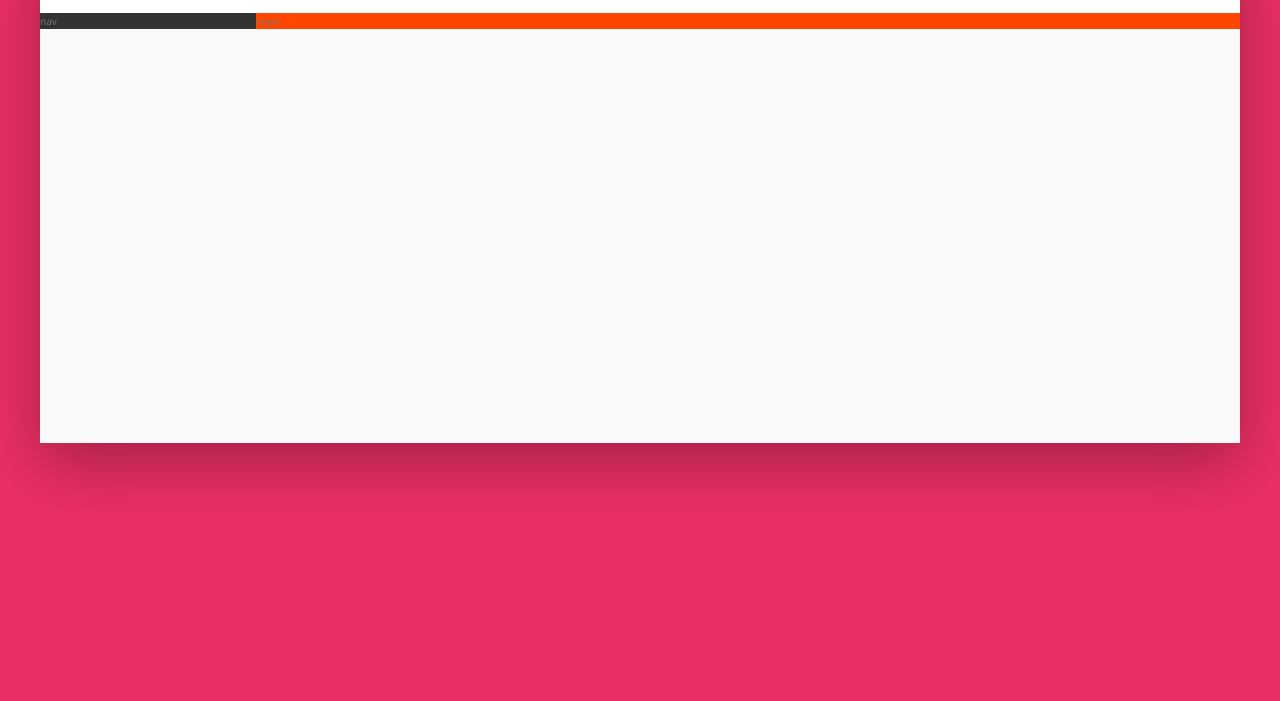
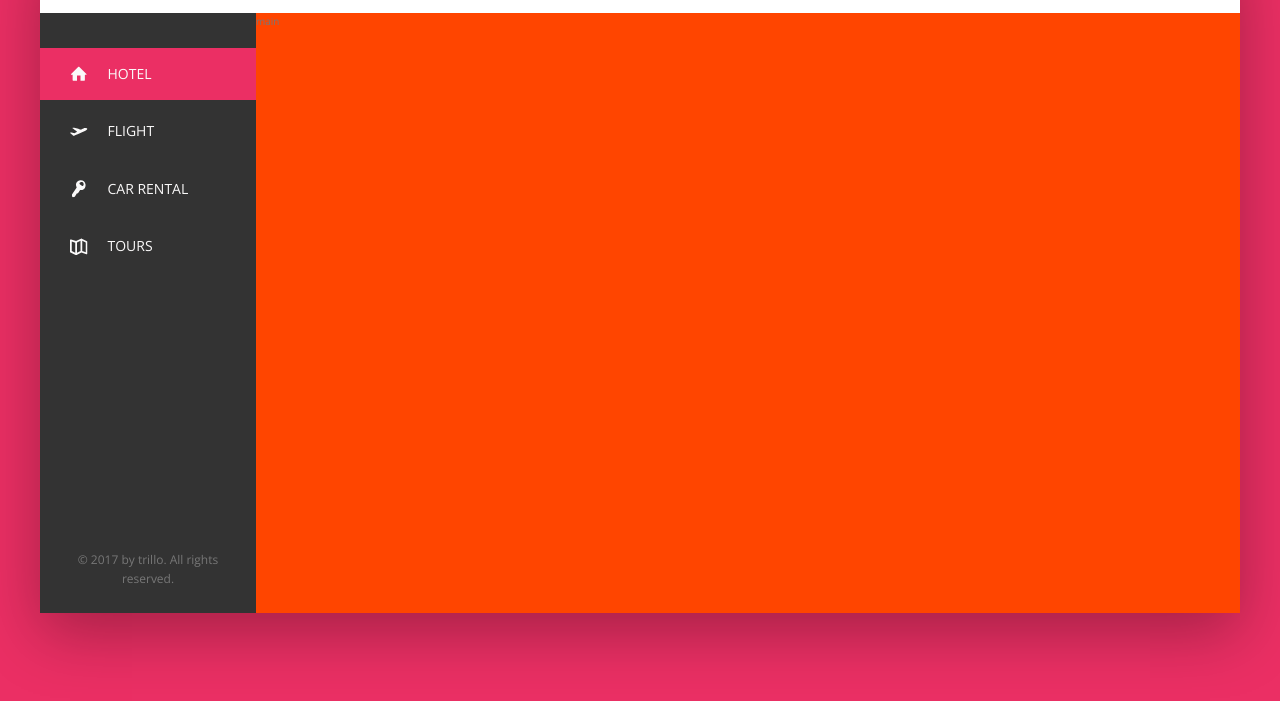
Before and after one commit to YudaiShiratori/Trillo, a website: page index.html in a window 1280 px wide. Shown: the part 137-838 px from the top of the page. Drawn offline with nearby package versions, Linux system fonts and the light colour scheme.

Commit message:
Sidebar until lesson 79

```diff
--- a/index.html
+++ b/index.html
@@ -50,7 +50,44 @@
         </nav>
       </header>
       <div class="content">
-        <nav class="sidebar">nav</nav>
+        <nav class="sidebar">
+          <ul class="side-nav">
+            <li class="side-nav__item side-nav__item--active">
+              <a href="#" class="side-nav__link">
+                <svg class="side-nav__icon">
+                  <use xlink:href="img/sprite.svg#icon-home"></use>
+                </svg>
+                <span>Hotel</span>
+              </a>
+            </li>
+            <li class="side-nav__item">
+              <a href="#" class="side-nav__link">
+                <svg class="side-nav__icon">
+                  <use xlink:href="img/sprite.svg#icon-aircraft-take-off"></use>
+                </svg>
+                <span>Flight</span>
+              </a>
+            </li>
+            <li class="side-nav__item">
+              <a href="#" class="side-nav__link">
+                <svg class="side-nav__icon">
+                  <use xlink:href="img/sprite.svg#icon-key"></use>
+                </svg>
+                <span>Car rental</span>
+              </a>
+            </li>
+            <li class="side-nav__item">
+              <a href="#" class="side-nav__link">
+                <svg class="side-nav__icon">
+                  <use xlink:href="img/sprite.svg#icon-map"></use>
+                </svg>
+                <span>Tours</span>
+              </a>
+            </li>
+          </ul>
+
+          <div class="legal">&copy; 2017 by trillo. All rights reserved.</div>
+        </nav>
         <main class="hotel-view">main</main>
       </div>
     </div>
--- a/sass/_components.scss
+++ b/sass/_components.scss
@@ -104,3 +104,71 @@
     margin-left: 1rem;
   }
 }
+
+////////////////////////////////////////
+// SIDE NAVIGATION
+.side-nav {
+  font-size: 1.4rem;
+  list-style: none;
+  margin-top: 3.5rem;
+
+  &__item {
+    position: relative;
+
+    &:not(:last-child) {
+      margin-bottom: 0.5rem;
+    }
+  }
+
+  &__item::before {
+    content: "";
+    position: absolute;
+    top: 0;
+    left: 0;
+    height: 100%;
+    width: 3px;
+    background-color: var(--color-primary);
+    transform: scaleY(0);
+    transition: transform 0.2s, width 0.4s cubic-bezier(1, 0, 0, 1) 0.2s,
+      background-color 0.1s;
+  }
+
+  &__item:hover::before,
+  &__item--active::before {
+    transform: scaleY(1);
+    width: 100%;
+  }
+
+  &__item:active::before {
+    background-color: var(--color-primary-light);
+  }
+
+  &__link:link,
+  &__link:visited {
+    color: var(--color-grey-light-1);
+    text-decoration: none;
+    text-transform: uppercase;
+    display: block;
+    padding: 1.5rem 3rem;
+    position: relative;
+    z-index: 10;
+    display: flex;
+    align-items: center;
+  }
+
+  &__icon {
+    width: 1.75rem;
+    height: 1.75rem;
+    margin-right: 2rem;
+    fill: currentColor;
+  }
+}
+
+////////////////////////////////////////
+// LEGAL
+.legal {
+  font-size: 1.2rem;
+  color: var(--color-gray-light-4);
+  text-align: center;
+  padding: 2.5rem;
+}
--- a/sass/_layout.scss
+++ b/sass/_layout.scss
@@ -25,10 +25,14 @@
   background-color: var(--color-grey-dark-1);
 
   flex: 0 0 18%;
+
+  display: flex;
+  flex-direction: column;
+  justify-content: space-between;
 }
 
 .hotel-view {
   background-color: orangered;
-
+  height: 60rem;
   flex: 1;
 }
```
Also changed, not shown: css/style.css.
